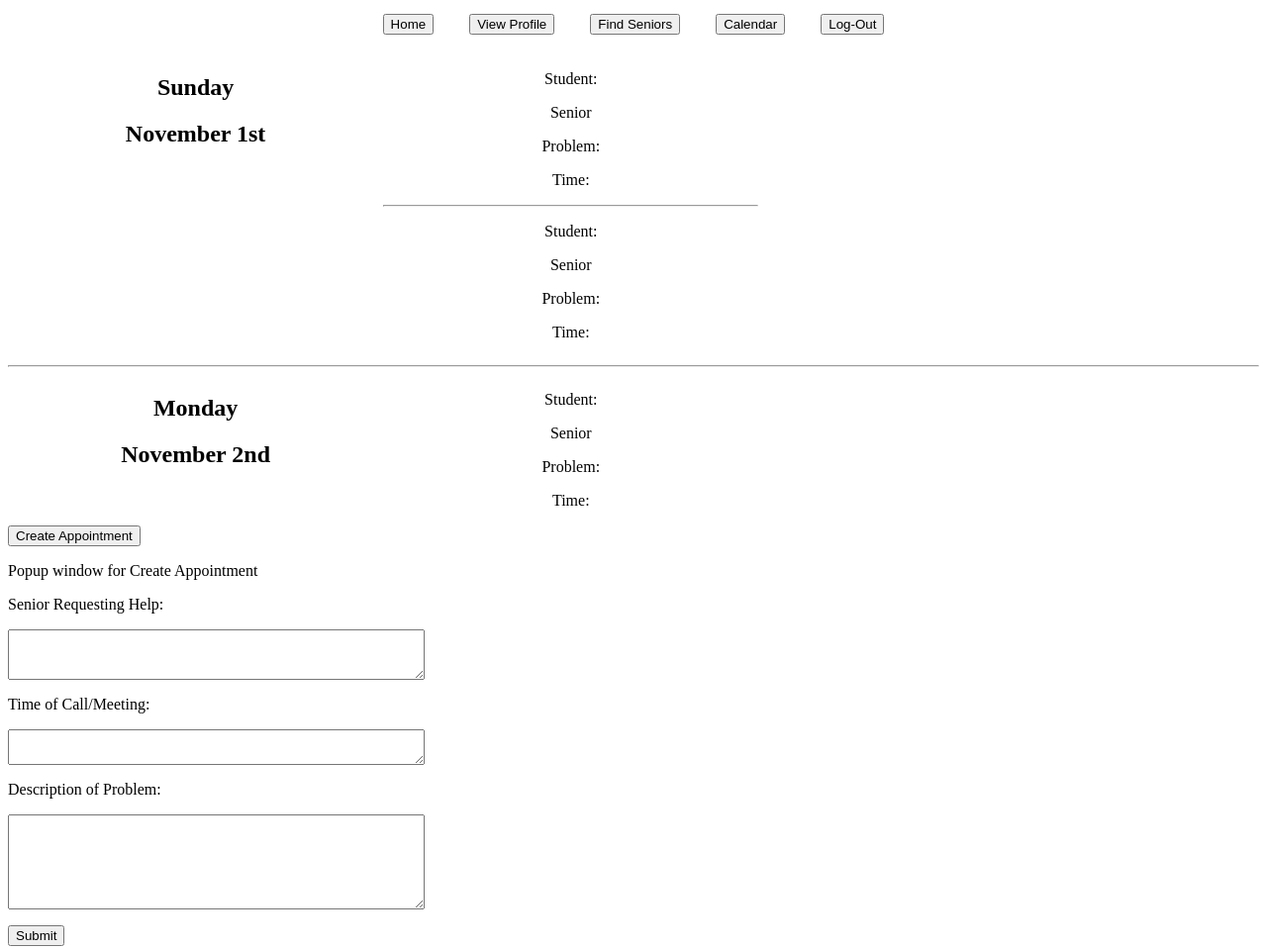
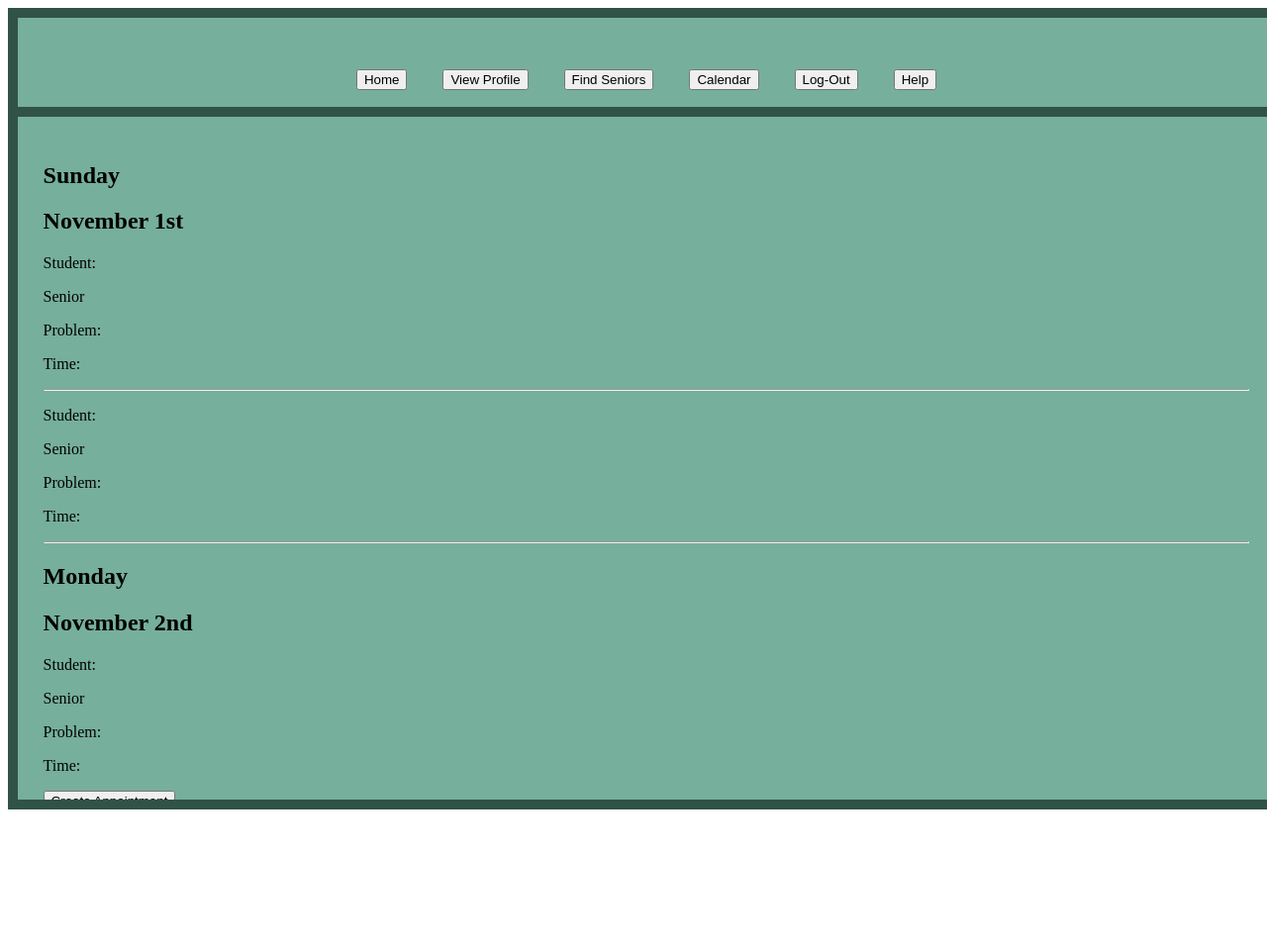
Before and after one commit to sbielak2021/TechConnectionsDemo, a plain HTML site: page Pages/Student/StudentCalendar.html in a window 1280 px wide. Shown: the whole page at 99% size. After the commit the page ends 826 px from the top, so only its background shows below. Drawn offline with Linux system fonts and the light colour scheme.

Commit message:
added js - updated css

```diff
--- a/Pages/Senior/senior.css
+++ b/Pages/Senior/senior.css
@@ -11,3 +11,11 @@
     display: table;
     clear: both;
    }
+
+   h2{
+      align-self: center;
+   }
+
+   p{
+      align-self: center;
+   }
--- a/Pages/Student/StudentCalendar.html
+++ b/Pages/Student/StudentCalendar.html
@@ -1,49 +1,45 @@
 <html>
   <head>
+    <script src = "..\..\js_buttons.js"></script>
     <link rel="stylesheet" type="text/css" href="student_calender.css" media="screen"/>
+    <link rel="stylesheet" type="text/css" href="..\..\grid_helper.css" media="screen"/>
   </head>
   <body>
-  <h2 align = "center">
-  <input type = "button" Value = "Home">
-  &emsp; <input type = "button" Value = "View Profile">
-  &emsp; <input type = "button" Value = "Find Seniors">
-  &emsp; <input type = "button" Value = "Calendar">
-  &emsp; <input type = "button" Value = "Log-Out">
+    <div class="headerAndText container">
+      <div class = "header areas">
+        <h2>
+        <button id = "StudentHomepage.html"  onClick = "send_to_page(this.id)">Home</button>
+        &emsp; <button id = "StudentViewProfile.html" onClick = "send_to_page(this.id)">View Profile</button>
+        &emsp; <button id = "FindSeniors.html" onClick = "send_to_page(this.id)">Find Seniors</button>
+        &emsp; <button id = "StudentCalendar.html" onClick = "send_to_page(this.id)">Calendar</button>
+        &emsp; <button id = "..\..\Homepage.html"  onClick = "send_to_page(this.id)">Log-Out</button>
+        &emsp; <button id = "..\..\Help.html"  onClick = "send_to_page(this.id)">Help</button>
         </h2>
+      </div>
 
-  <div class="row">
-   <div class="column">
-    <h2 align = "center"> Sunday </h2>
-    <h2 align = "center"> November 1st </h2>
-  </div>
-   <div class="column">
-    <p align = "center"> Student: </p>
-    <p align = "center"> Senior </p>
-    <p align = "center"> Problem: </p>
-    <p align = "center"> Time: </p>
+      <div class="left areas leftText">
+        <h2 > Sunday </h2>
+        <h2 > November 1st </h2>
+        <p > Student: </p>
+        <p > Senior </p>
+        <p > Problem: </p>
+        <p > Time: </p>
         <hr>
-    <p align = "center"> Student: </p>
-    <p align = "center"> Senior </p>
-    <p align = "center"> Problem: </p>
-    <p align = "center"> Time: </p>
-   </div>
-  </div>
+        <p > Student: </p>
+        <p > Senior </p>
+        <p > Problem: </p>
+        <p > Time: </p>
       <hr>
 
-  <div class="row">
-   <div class="column">
-    <h2 align = "center"> Monday </h2>
-    <h2 align = "center"> November 2nd </h2>
-  </div>
-   <div class="column">
-    <p align = "center"> Student: </p>
-    <p align = "center"> Senior </p>
-    <p align = "center"> Problem: </p>
-    <p align = "center"> Time: </p>
-   </div>
-  </div>
-  <input type = "button" value = "Create Appointment">
+        <h2 > Monday </h2>
+        <h2 > November 2nd </h2>
+        <p > Student: </p>
+        <p > Senior </p>
+        <p > Problem: </p>
+        <p > Time: </p>
 
+    <input type = "button" value = "Create Appointment" onClick = "show('showMe')">
+    <div class = "hide" id = "showMe">
     <p> Popup window for Create Appointment </p>
     <p> Senior Requesting Help: </p>
     <p> <textarea rows = "3" cols = "50"> </textarea> </p>
@@ -51,6 +47,7 @@
     <p> <textarea rows = "2" cols = "50"> </textarea> </p>
     <p> Description of Problem: </p>
     <p> <textarea rows = "6" cols = "50"> </textarea> </p>
-  <input type = "button" value = "Submit">
+    <input type = "button" value = "Submit" onClick = "hide('showMe')">
+  </div></div>
   <body>
 <html>
--- a/Pages/Student/student_calender.css
+++ b/Pages/Student/student_calender.css
@@ -8,6 +8,15 @@
    .row:after
    {
     content: "";
-    display: table;
+    /**display: table;**/
     clear: both;
    }
+
+
+   h2{
+      align-self: center;
+   }
+
+   p{
+      align-self: center;
+   }
--- a/Pages/Student/student_signup.css
+++ b/Pages/Student/student_signup.css
@@ -11,3 +11,12 @@
     display: table;
     clear: both;
    }
+
+
+   h2{
+      align-self: center;
+   }
+
+   p{
+      align-self: center;
+   }
--- a/css_stuff.css
+++ /dev/null
@@ -1,16 +0,0 @@
-
-   h2 {text-align: center;}
-   h1 {text-align: center;}
-   p {text-align: center;}
-   .column
-   {
-    float: left;
-    width: 50%;
-   }
-
-   .row:after
-   {
-    content: "";
-    display: table;
-    clear: both;
-   }
--- /dev/null
+++ b/grid_helper.css
@@ -0,0 +1,75 @@
+
+   /**h2 {text-align: center;}
+   h1 {text-align: center;}
+   p {text-align: center;}
+   .column
+   {
+    float: left;
+    width: 50%;
+   }
+
+   .row:after
+   {
+    content: "";
+    display: table;
+    clear: both;
+   }
+*, *:before, *:after {
+   box-sizing: border-box;
+}
+   **/
+
+.leftText{
+   text-align: left;
+}
+
+.container {
+   text-align: center;
+   display: grid;
+   background-color: rgb(118, 175, 156);
+   border: 5px solid rgb(49, 82, 71);
+   height: 100vh;
+
+   grid-template-rows: 1fr 7fr;
+
+   width: 100vw;
+}
+
+/**also used for sign up**/
+.homepage{
+   grid-template-areas:
+      'header header'
+      'left right';
+      grid-template-columns: 1fr 1fr;
+}
+
+.headerAndText{
+   grid-template-areas:
+      'header'
+      'left';
+}
+
+.areas{
+   border: 5px solid rgb(49, 82, 71);
+   padding: 2%;
+   position: relative;
+   overflow:auto;
+}
+
+.left{
+   grid-area: left;
+}
+.right{
+   grid-area: right;
+}
+.header{
+   grid-area: header;
+}
+
+.noLeft{
+   border-left: none;
+}
+
+.hide{
+   display: none;
+}
--- /dev/null
+++ b/js_buttons.js
@@ -0,0 +1,11 @@
+function send_to_page(id){
+    window.location.href = id;
+}
+
+
+function show (id){
+    document.getElementById(id).style.display = "block";
+}
+function hide (id){
+    document.getElementById(id).style.display = "none";
+}
```
Also changed, not shown: Homepage.html (+14 -16 lines), Pages/Senior/SeniorCalendar.html (+35 -41 lines), Pages/Senior/SeniorHomepage.html (+25 -12 lines), Pages/Senior/SeniorSignUp.html (+15 -7 lines), Pages/Senior/SeniorViewProfile.html (+18 -7 lines), Pages/Student/FindSeniors.html (+35 -11 lines), Pages/Student/StudentHomepage.html (+24 -11 lines), Pages/Student/StudentSignUp.html (+10 -8 lines), Pages/Student/StudentViewProfile.html (+16 -9 lines), help.html (added, +9 -0 lines). Lines whose indentation alone changed are shown as unchanged.
